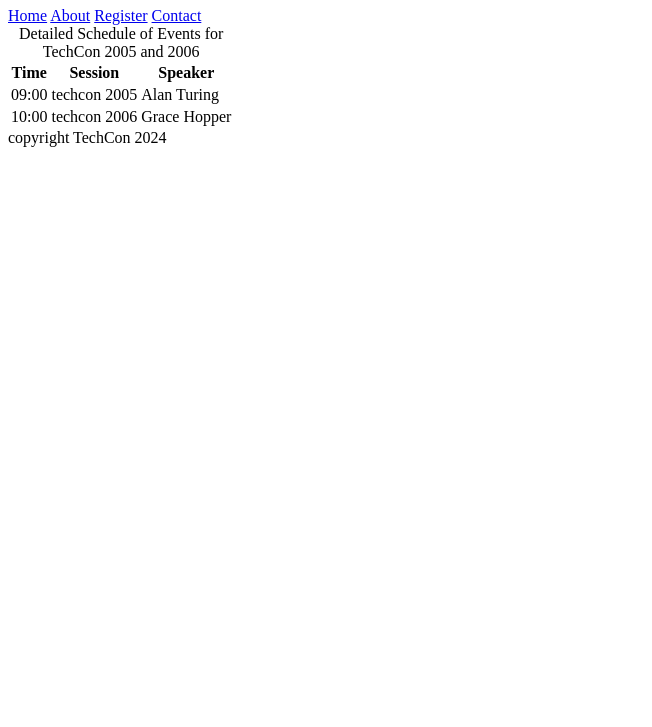
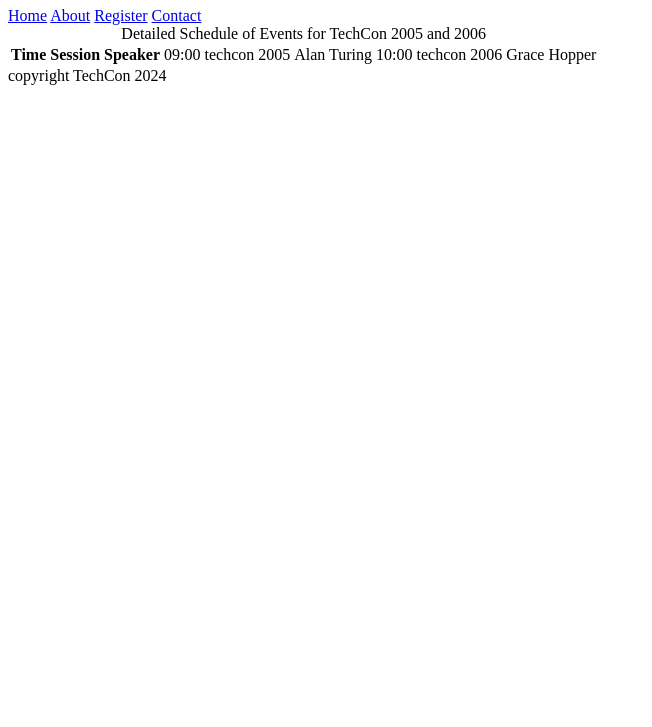
Before and after one commit to Rediet2023/TechCon_HTML, a plain HTML site: page techcon_website/schedule.html in a window 1280 px wide. Shown: the part 73-800 px from the top of the page, without its empty margins (0-652 px from the left). Drawn offline with Linux system fonts and the light colour scheme.

Commit message:
Updated schedule

```diff
--- a/techcon_website/schedule.html
+++ b/techcon_website/schedule.html
@@ -17,25 +17,15 @@
   </header>
   <main>
     <table>
-      <thead>
-        <tr>
           <th scope="col">Time</th>
           <th scope="col">Session</th>
           <th scope="col">Speaker</th>
-        </tr>
-      </thead>
-      <tbody>
-        <tr>
           <td>09:00</td>
           <td>techcon 2005</td>
           <td>Alan Turing</td>
-        </tr>
-        <tr>
           <td>10:00</td>
           <td>techcon 2006</td>
           <td>Grace Hopper</td>
-        </tr>
-      </tbody>
       <caption>Detailed Schedule of Events for TechCon 2005 and 2006</caption>
     </table>
   </main>
```
